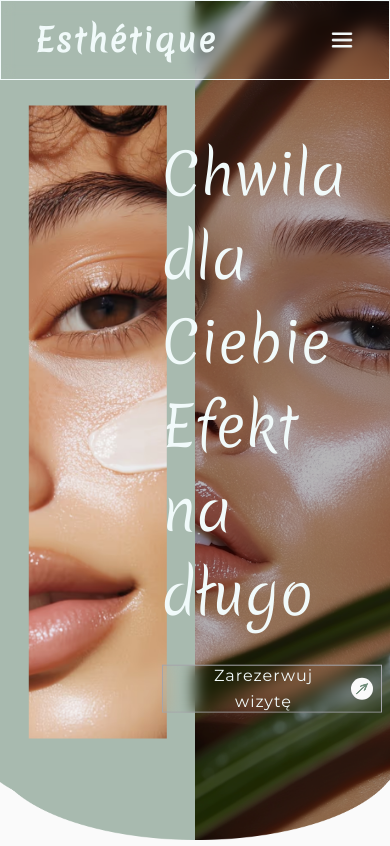
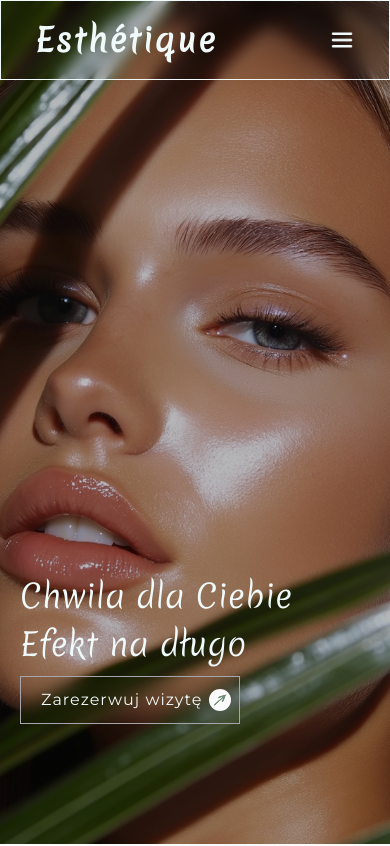
Before and after one commit to patryk-o-dev/Estetique, a React (Vite) app: page / in a window 390 px wide. Shown: the top 846 px of the page. Built offline with nearby package versions, Linux system fonts and the light colour scheme.

Commit message:
feat: add responsive styles for hero section

```diff
--- a/src/components/layout/Hero/Hero.module.scss
+++ b/src/components/layout/Hero/Hero.module.scss
@@ -68,3 +68,44 @@
 		object-fit: cover;
 	}
 }
+
+@media (max-width: vars.$bp-md) {
+	.heroText {
+		.motto {
+			font-size: vars.$font-3xl;
+			margin-bottom: vars.$spacing-md;
+		}
+	}
+}
+
+@media (max-width: vars.$bp-sm) {
+	.transition {
+		display: none;
+	}
+	.heroImageSmall {
+		display: none;
+	}
+
+	.heroText {
+		top: none;
+		bottom: vars.$spacing-3xl;
+		left: vars.$spacing-lg;
+		transform: none;
+		display: flex;
+		flex-direction: column;
+		justify-content: flex-end;
+		gap: vars.$spacing-xs;
+		min-width: 320px;
+
+		.motto {
+			font-size: vars.$font-2xl;
+			margin-bottom: 0;
+			color: vars.$text-light;
+			font-family: vars.$font-main-heading;
+		}
+	}
+
+	.heroImageFull {
+		width: 100%;
+	}
+}
--- a/src/components/layout/Hero/Hero.tsx
+++ b/src/components/layout/Hero/Hero.tsx
@@ -26,7 +26,10 @@ const Hero = () => {
 			<div className={styles.heroImageFull}>
 				<img src={imgFull} alt="Full hero" />
 			</div>
-			<Transition />
+			<div className={styles.transition}>
+				{/* In future adjust transition for thiner devices */}
+				<Transition />
+			</div>
 		</section>
 	);
 };
--- a/src/components/layout/Navbar/Navbar.tsx
+++ b/src/components/layout/Navbar/Navbar.tsx
@@ -1,4 +1,4 @@
-import { useRef, useState } from "react";
+import { useEffect, useRef, useState } from "react";
 import ButtonMain from "../../utils/ButtonMain/ButtonMain";
 import ButtonScrollTo from "../../utils/ButtonScrollTo/ButtonScrollTo";
 import styles from "./Navbar.module.scss";
@@ -9,8 +9,7 @@ import gsap from "gsap";
 const Navbar = () => {
 	const [extendMenu, setExtendMenu] = useState(false);
 	const [menuVisible, setMenuVisible] = useState(false);
-
-	const mobile = window.innerWidth < 768;
+	const [mobile, setMobile] = useState(window.innerWidth < 768);
 
 	const hamburgerButtonRef = useRef<HTMLButtonElement>(null);
 	const mobileMenuRef = useRef<HTMLDivElement>(null);
@@ -19,6 +18,14 @@ const Navbar = () => {
 	const mobileMenuItem2Ref = useRef<HTMLLIElement>(null);
 	const mobileMenuItem3Ref = useRef<HTMLLIElement>(null);
 	const mobileMenuItem4Ref = useRef<HTMLLIElement>(null);
+
+	useEffect(() => {
+		const handleResize = () => {
+			setMobile(window.innerWidth < 768);
+		};
+		window.addEventListener("resize", handleResize);
+		return () => window.removeEventListener("resize", handleResize);
+	}, []);
 
 	useGSAP(() => {
 		if (!mobile) return;
@@ -78,6 +85,14 @@ const Navbar = () => {
 			});
 		}
 	}, [extendMenu, mobile]);
+
+	useEffect(() => {
+		const timeout = setTimeout(() => {
+			setExtendMenu(false);
+			setMenuVisible(false);
+		}, 0);
+		return () => clearTimeout(timeout);
+	}, [mobile]);
 
 	return (
 		<>
--- a/src/components/utils/ButtonMain/ButtonMain.module.scss
+++ b/src/components/utils/ButtonMain/ButtonMain.module.scss
@@ -25,7 +25,7 @@
 	gap: 7px;
 	padding: vars.$spacing-sm vars.$spacing-xs vars.$spacing-sm vars.$spacing-lg;
 	height: 48px;
-	width: 220px;
+	min-width: 220px;
 
 	p {
 		color: vars.$text-light;
--- a/src/styles/variables.scss
+++ b/src/styles/variables.scss
@@ -86,4 +86,4 @@ $spacing-3xl: 120px;
 
 
 $bp-md: 1024px;
-$bp-sm: 768px;
+$bp-sm: 767px;
```
